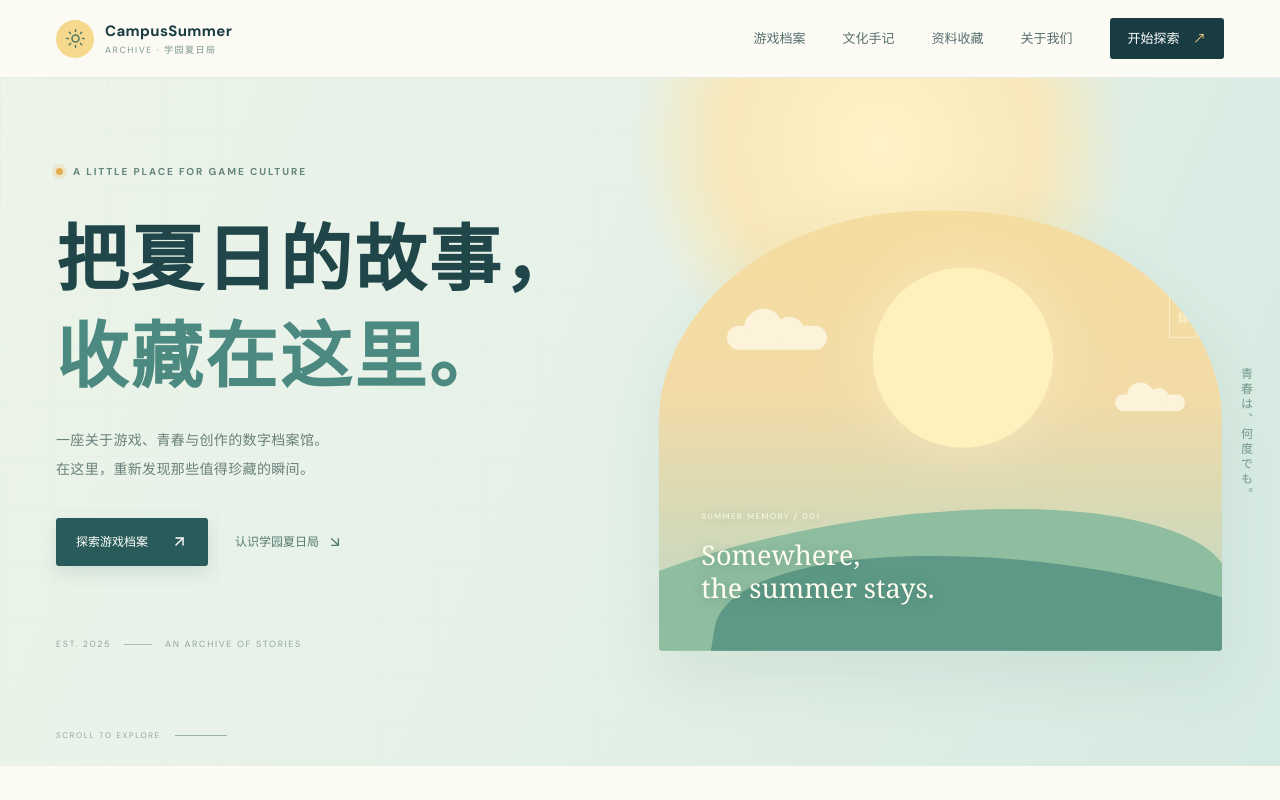
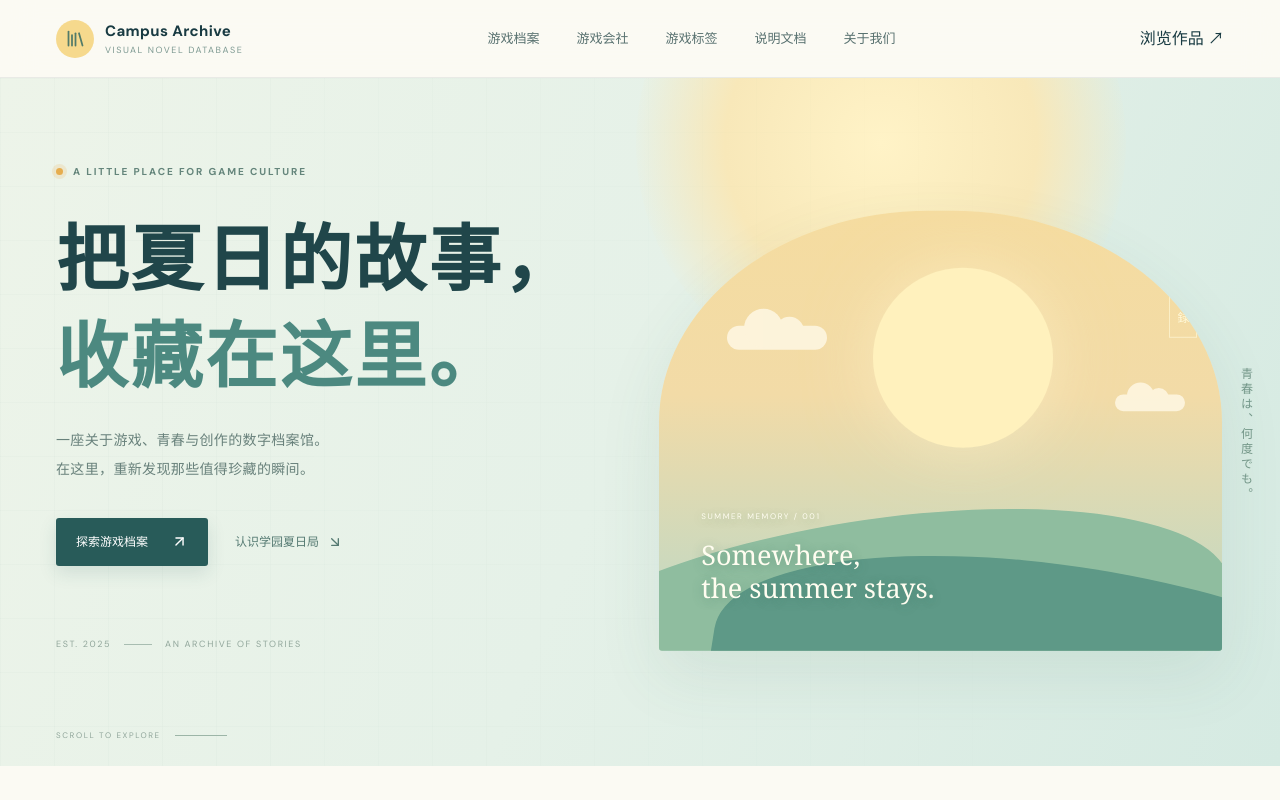
Before and after one commit to AllenShiina-Mashiiro/CampusSummer-archive, a Next.js app: page / in a window 1280 px wide. Shown: the top 800 px of the page. Built offline with nearby package versions, Linux system fonts and the light colour scheme.

Commit message:
refactor: rebuild archive portal structure and navigation

```diff
--- a/src/components/site-header.tsx
+++ b/src/components/site-header.tsx
@@ -2,12 +2,13 @@
 
 import Link from "next/link";
 import { useState } from "react";
-import { Menu, X, Sun } from "lucide-react";
+import { Menu, X, Library } from "lucide-react";
 
 const links = [
   { href: "/games", label: "游戏档案" },
-  { href: "/articles", label: "文化手记" },
-  { href: "/archive", label: "资料收藏" },
+  { href: "/companies", label: "游戏会社" },
+  { href: "/tags", label: "游戏标签" },
+  { href: "/docs", label: "说明文档" },
   { href: "/about", label: "关于我们" },
 ];
 
@@ -16,14 +17,14 @@ export function SiteHeader() {
   return (
     <header className="site-header">
       <div className="nav-shell">
-        <Link className="brand" href="/" aria-label="CampusSummer Archive 首页">
-          <span className="brand-mark"><Sun size={21} strokeWidth={1.8} /></span>
-          <span className="brand-copy"><strong>CampusSummer</strong><small>ARCHIVE · 学园夏日局</small></span>
+        <Link className="brand" href="/" aria-label="Campus Archive 首页">
+          <span className="brand-mark"><Library size={21} /></span>
+          <span className="brand-copy"><strong>Campus Archive</strong><small>VISUAL NOVEL DATABASE</small></span>
         </Link>
         <nav className={open ? "main-nav is-open" : "main-nav"} aria-label="主导航">
           {links.map((link) => <Link key={link.href} href={link.href} onClick={() => setOpen(false)}>{link.label}</Link>)}
-          <Link className="nav-cta" href="/games">开始探索 <span>↗</span></Link>
         </nav>
+        <Link className="nav-submit" href="/games">浏览作品 <span>↗</span></Link>
         <button className="menu-toggle" onClick={() => setOpen(!open)} aria-label={open ? "关闭菜单" : "打开菜单"}>
           {open ? <X size={22} /> : <Menu size={22} />}
         </button>
```
